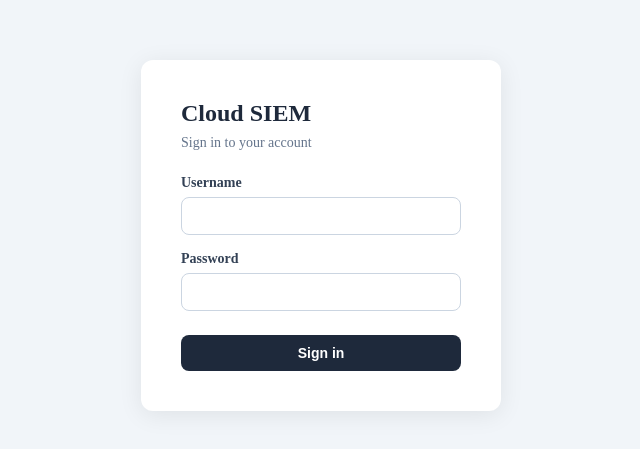
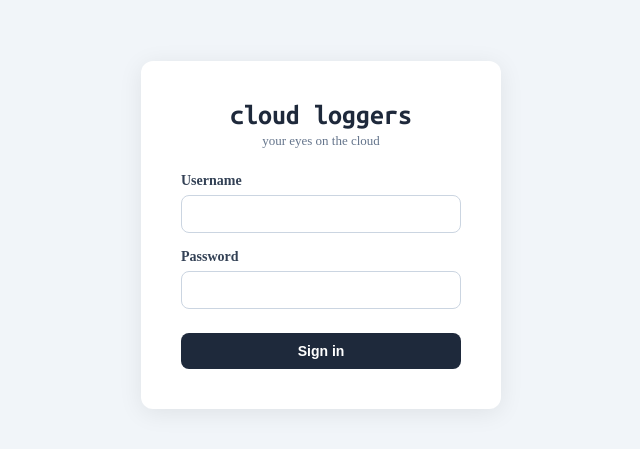
Before and after one commit to Cloud-Siem-Project/frontend, a React (Vite) app: page / in a window 1280 px wide. Shown: the part 165-614 px from the top of the page, without its empty margins (319-959 px from the left). Built offline with nearby package versions, Linux system fonts and the light colour scheme.

Commit message:
feat: rebrand login page to cloud loggers with Ubuntu Mono font

```diff
--- a/index.html
+++ b/index.html
@@ -4,7 +4,10 @@
 <head>
     <meta charset="UTF-8" />
     <meta name="viewport" content="width=device-width, initial-scale=1.0" />
-    <title>Cloud SIEM Frontend</title>
+    <link rel="preconnect" href="https://fonts.googleapis.com" />
+    <link rel="preconnect" href="https://fonts.gstatic.com" crossorigin />
+    <link href="https://fonts.googleapis.com/css2?family=Ubuntu+Mono:wght@400;700&display=swap" rel="stylesheet" />
+    <title>Cloud Loggers</title>
 </head>
 
 <body>
--- a/src/pages/Login.jsx
+++ b/src/pages/Login.jsx
@@ -28,9 +28,11 @@ function Login() {
   return (
     <div style={containerStyle}>
       <form onSubmit={handleSubmit} style={formStyle}>
-        <h2 style={{ margin: "0 0 8px", color: "#1e293b" }}>Cloud SIEM</h2>
-        <p style={{ margin: "0 0 24px", color: "#64748b", fontSize: "14px" }}>
-          Sign in to your account
+        <h2 style={{ margin: "0 0 4px", color: "#1e293b", fontFamily: "'Ubuntu Mono', monospace", textAlign: "center", fontSize: "28px" }}>
+          cloud loggers
+        </h2>
+        <p style={{ margin: "0 0 24px", color: "#64748b", fontSize: "13px", textAlign: "center" }}>
+          your eyes on the cloud
         </p>
 
         {error && <div style={errorStyle}>{error}</div>}
```
